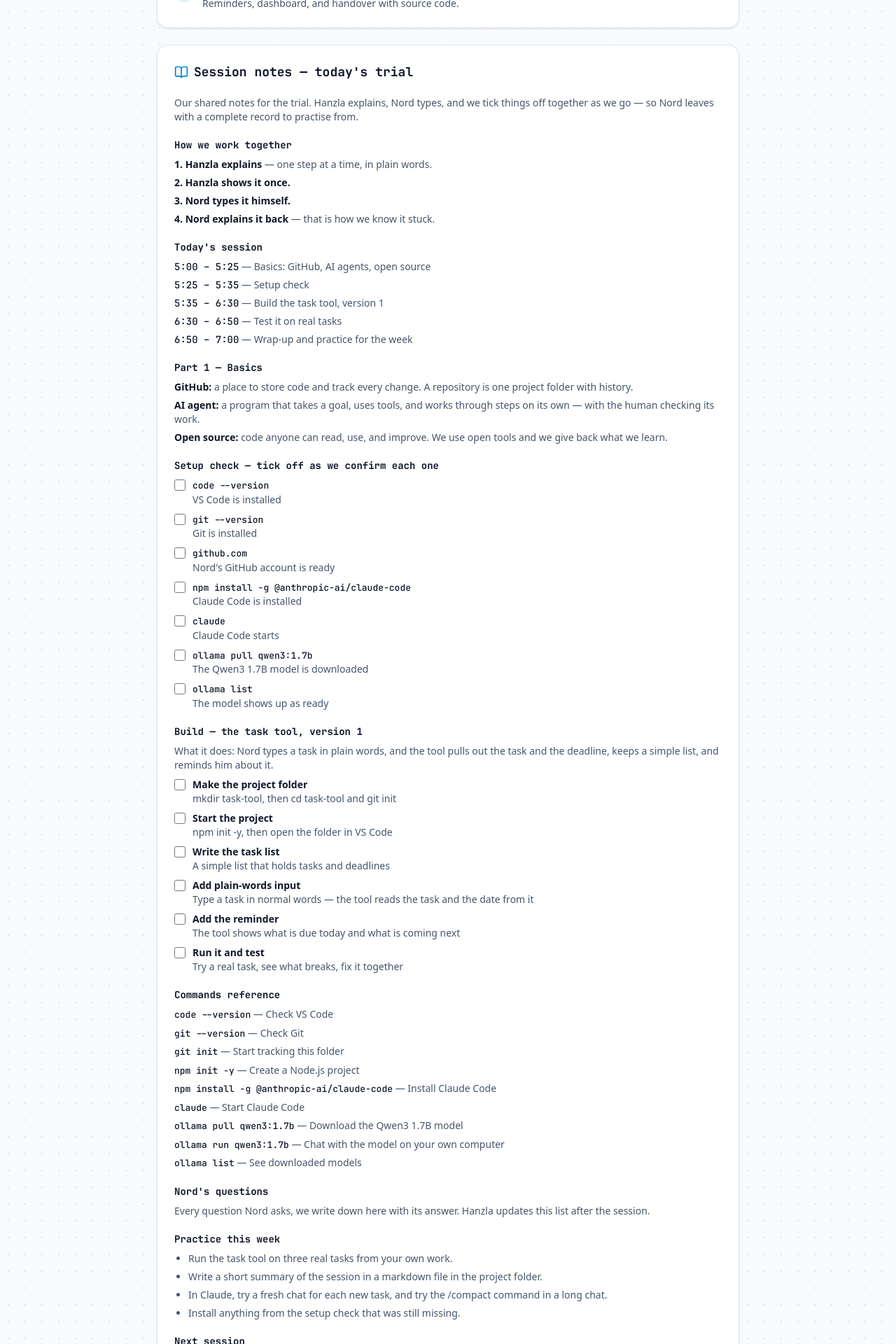
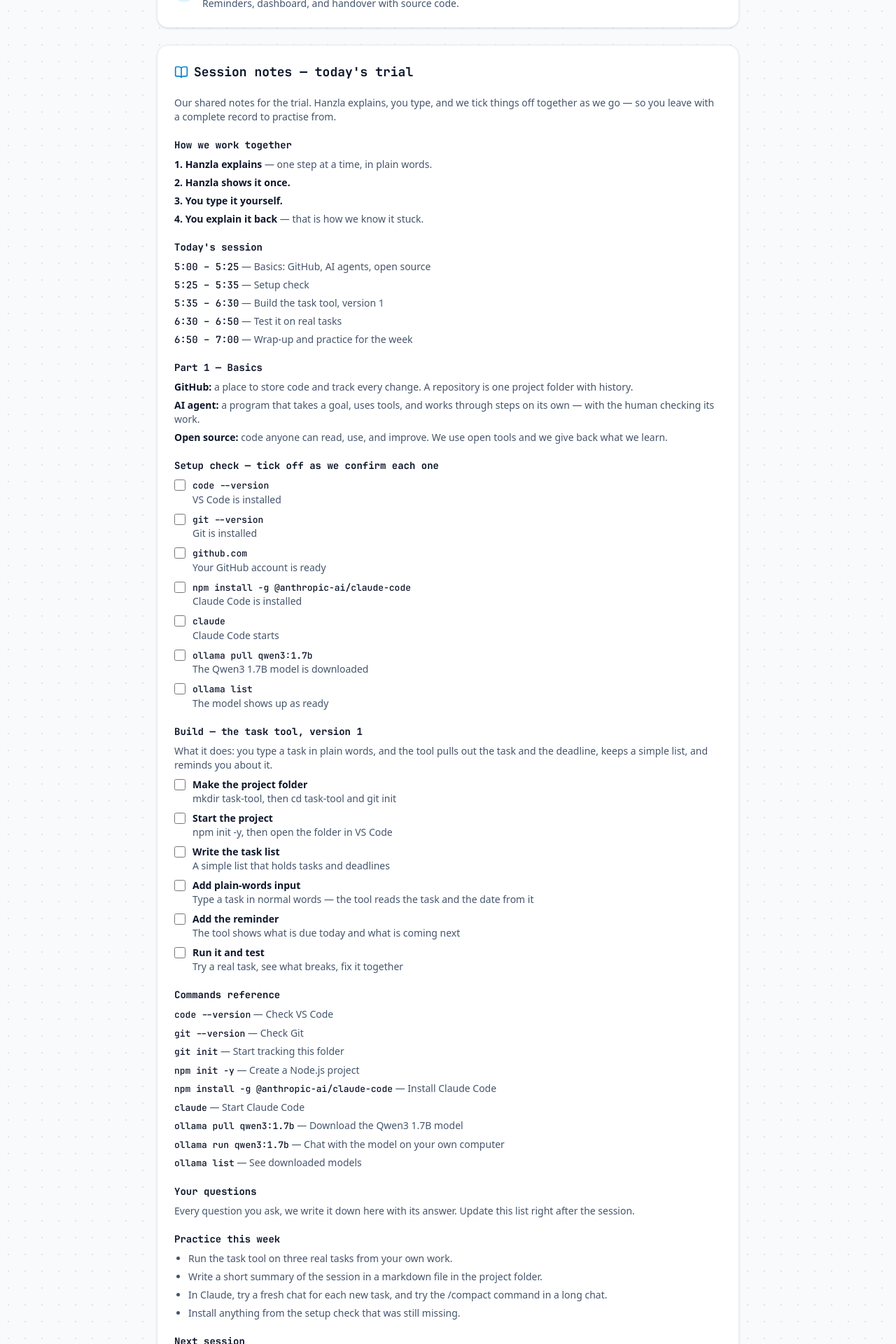
Before and after one commit to hanzlaahmadcheema/portfolio, a Next.js app: page /nord in a window 1280 px wide. Shown: the part 740-2660 px from the top of the page at 70% size. Built offline with nearby package versions, Linux system fonts and the light colour scheme; no server answers.

Commit message:
Nord page: address Nord as 'you', Hanzla by name; questions section updated

```diff
--- a/app/nord/page.tsx
+++ b/app/nord/page.tsx
@@ -87,7 +87,7 @@ const SETUP = [
 const NOTES_SETUP_CHECKS = [
   { cmd: "code --version", detail: "VS Code is installed" },
   { cmd: "git --version", detail: "Git is installed" },
-  { cmd: "github.com", detail: "Nord's GitHub account is ready" },
+  { cmd: "github.com", detail: "Your GitHub account is ready" },
   { cmd: "npm install -g @anthropic-ai/claude-code", detail: "Claude Code is installed" },
   { cmd: "claude", detail: "Claude Code starts" },
   { cmd: "ollama pull qwen3:1.7b", detail: "The Qwen3 1.7B model is downloaded" },
@@ -277,8 +277,8 @@ export default function NordPage() {
             </h2>
           </div>
           <p className="text-sm text-slate-600 dark:text-slate-400">
-            Our shared notes for the trial. Hanzla explains, Nord types, and
-            we tick things off together as we go — so Nord leaves with a
+            Our shared notes for the trial. Hanzla explains, you type, and
+            we tick things off together as we go — so you leave with a
             complete record to practise from.
           </p>
 
@@ -300,12 +300,12 @@ export default function NordPage() {
               </li>
               <li>
                 <span className="font-semibold text-slate-900 dark:text-white">
-                  3. Nord types it himself.
+                  3. You type it yourself.
                 </span>
               </li>
               <li>
                 <span className="font-semibold text-slate-900 dark:text-white">
-                  4. Nord explains it back
+                  4. You explain it back
                 </span>{" "}
                 — that is how we know it stuck.
               </li>
@@ -408,9 +408,9 @@ export default function NordPage() {
               Build — the task tool, version 1
             </h3>
             <p className="mt-2 text-sm text-slate-600 dark:text-slate-400">
-              What it does: Nord types a task in plain words, and the tool
+              What it does: you type a task in plain words, and the tool
               pulls out the task and the deadline, keeps a simple list, and
-              reminds him about it.
+              reminds you about it.
             </p>
             <ul className="mt-2 space-y-2">
               {NOTES_BUILD_STEPS.map((s) => (
@@ -453,11 +453,11 @@ export default function NordPage() {
 
           <div>
             <h3 className="text-sm font-bold font-mono text-slate-900 dark:text-white">
-              Nord&apos;s questions
+              Your questions
             </h3>
             <p className="mt-2 text-sm text-slate-600 dark:text-slate-400">
-              Every question Nord asks, we write down here with its answer.
-              Hanzla updates this list after the session.
+              Every question you ask, we write it down here with its answer.
+              Update this list right after the session.
             </p>
           </div>
 
```
